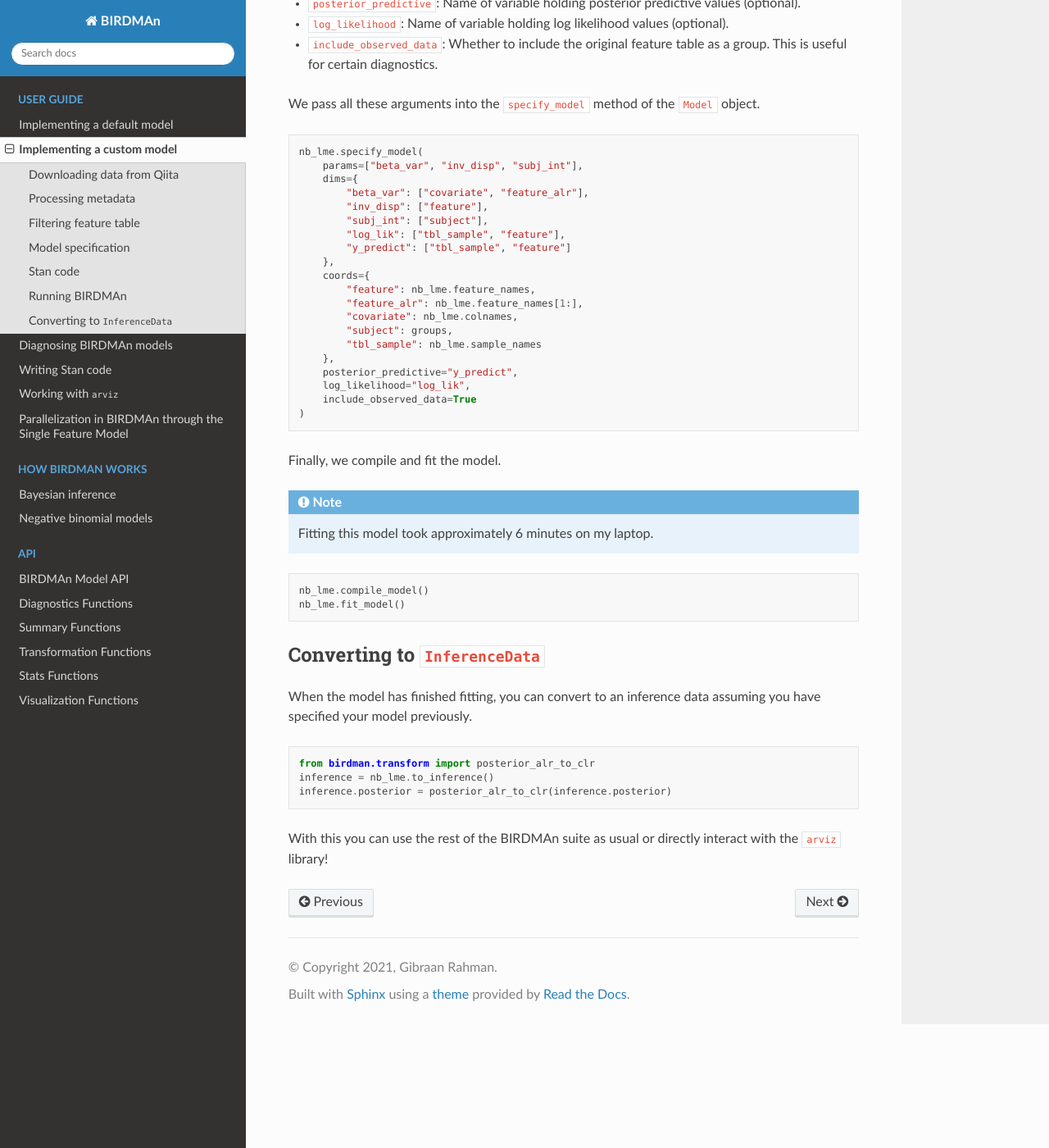
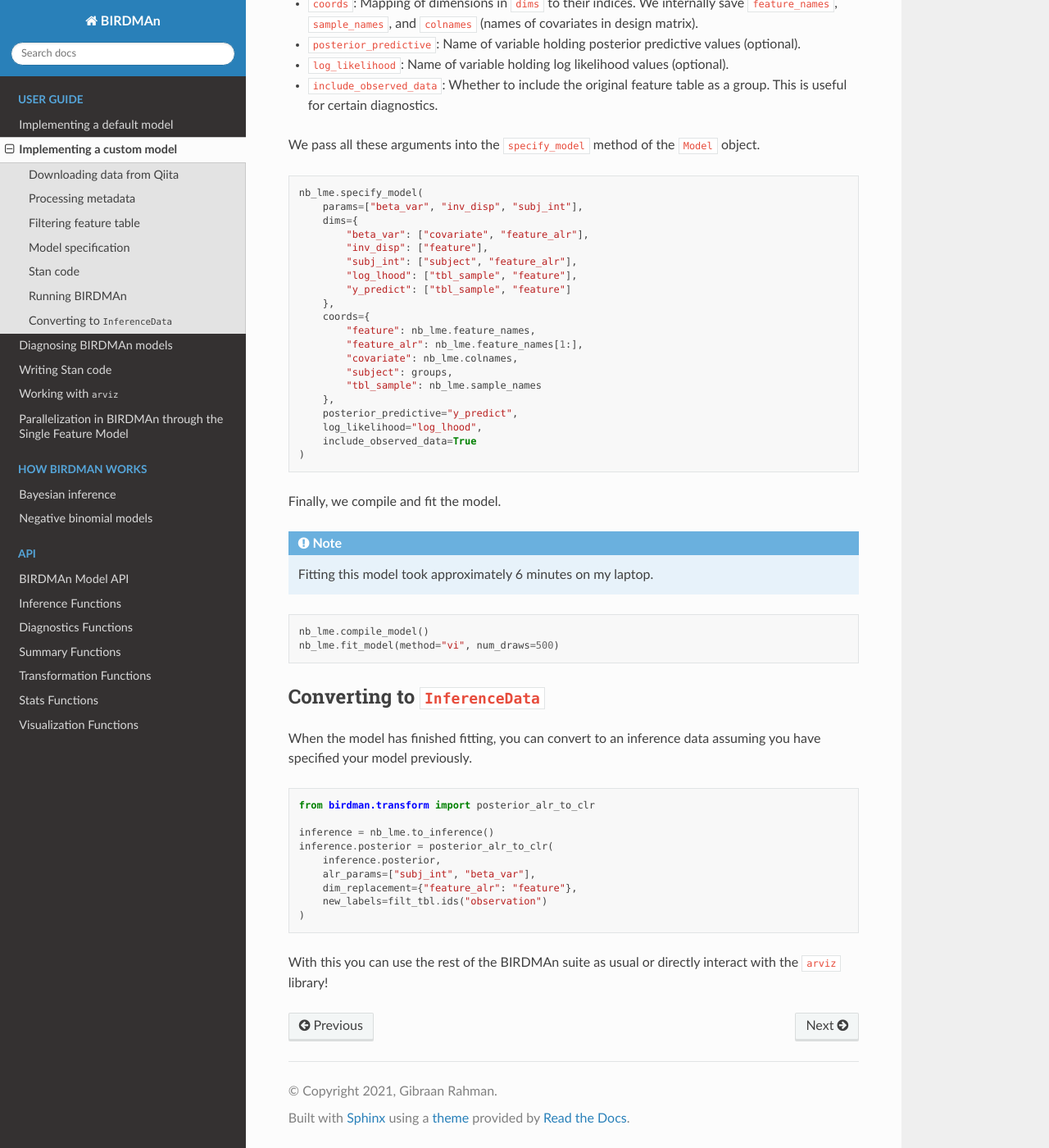
Before and after one commit to biocore/BIRDMAn, a Sphinx documentation site: the page built from docs/custom_model.rst, in a window 1280 px wide and 1400 px high, scrolled down 5583 px. Shown: the whole window at 82% size. Built offline with Sphinx 7.4.7 and the Read the Docs theme 2.0.0, drawn with Linux system fonts in a browser that asks for light colours; some of the changed text lies outside the part shown.

Commit message:
Add new docs

```diff
--- a/docs/custom_model.rst
+++ b/docs/custom_model.rst
@@ -272,6 +274,7 @@ Now we can add all the necessary parameters to BIRDMAn with the ``add_parameters
         "depth": np.log(filt_tbl.sum(axis="sample")),
         "B_p": 3.0,
         "inv_disp_sd": 3.0,
+        "A": np.log(1 / filt_tbl.shape[0]),
         "u_p": 1.0
     }
     nb_lme.add_parameters(param_dict)
@@ -294,8 +297,8 @@ We pass all these arguments into the ``specify_model`` method of the ``Model`` o
         dims={
             "beta_var": ["covariate", "feature_alr"],
             "inv_disp": ["feature"],
-            "subj_int": ["subject"],
-            "log_lik": ["tbl_sample", "feature"],
+            "subj_int": ["subject", "feature_alr"],
+            "log_lhood": ["tbl_sample", "feature"],
             "y_predict": ["tbl_sample", "feature"]
         },
         coords={
@@ -306,7 +309,7 @@ We pass all these arguments into the ``specify_model`` method of the ``Model`` o
             "tbl_sample": nb_lme.sample_names
         },
         posterior_predictive="y_predict",
-        log_likelihood="log_lik",
+        log_likelihood="log_lhood",
         include_observed_data=True
     )
 
@@ -319,7 +322,7 @@ Finally, we compile and fit the model.
 .. code-block:: python
 
     nb_lme.compile_model()
-    nb_lme.fit_model()
+    nb_lme.fit_model(method="vi", num_draws=500)
 
 Converting to ``InferenceData``
 -------------------------------
@@ -329,7 +332,13 @@ When the model has finished fitting, you can convert to an inference data assumi
 .. code-block:: python
 
     from birdman.transform import posterior_alr_to_clr
+
     inference = nb_lme.to_inference()
-    inference.posterior = posterior_alr_to_clr(inference.posterior)
+    inference.posterior = posterior_alr_to_clr(
+        inference.posterior,
+        alr_params=["subj_int", "beta_var"],
+        dim_replacement={"feature_alr": "feature"},
+        new_labels=filt_tbl.ids("observation")
+    )
 
 With this you can use the rest of the BIRDMAn suite as usual or directly interact with the ``arviz`` library!
--- a/docs/index.rst
+++ b/docs/index.rst
@@ -53,6 +53,7 @@ If you are planning on contributing to BIRDMAn you must also install the followi
     :caption: API
 
     models
+    inference
     diagnostics
     summary
     transform
--- /dev/null
+++ b/docs/inference.rst
@@ -0,0 +1,5 @@
+Inference Functions
+===================
+
+.. automodule:: birdman.inference
+    :members:
--- a/docs/models.rst
+++ b/docs/models.rst
@@ -13,6 +13,8 @@ These are the default models that are included in BIRDMAn. They should be usable
 .. autoclass:: birdman.default_models.NegativeBinomialSingle
     :members:
 .. autoclass:: birdman.default_models.NegativeBinomialLME
+    :members:
+.. autoclass:: birdman.default_models.NegativeBinomialLMESingle
     :members:
 
 Table Model
```
Also changed, not shown: other parts of docs/custom_model.rst (+6 -4 lines), other parts of docs/index.rst (+2 -2 lines), docs/default_model_example.rst (+9 -4 lines).
